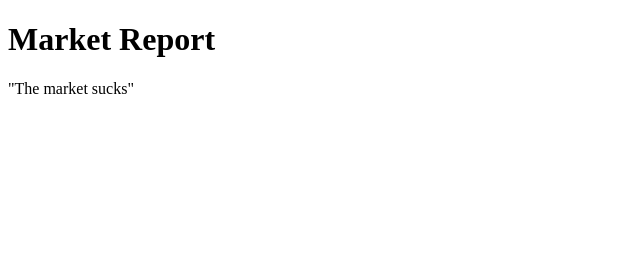
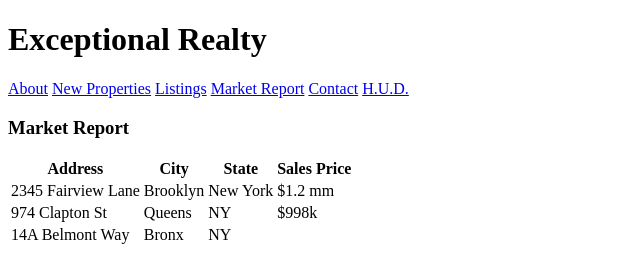
Before and after one commit to shravnk/exceptional-realty, a plain HTML site: page market-report.html in a window 1280 px wide. Shown: the whole page, without its empty margins (0-640 px from the left). Drawn offline with Linux system fonts and the light colour scheme.

Commit message:
add main pages text content image links

```diff
--- a/market-report.html
+++ b/market-report.html
@@ -4,11 +4,45 @@
   <meta charset="UTF-8">
   <meta name="viewport" content="width=device-width, initial-scale=1.0">
   <meta http-equiv="X-UA-Compatible" content="ie=edge">
-  <title>Exceptional Realty Group - Listings</title>
+  <title>Exceptional Realty Group - Market Report</title>
 </head>
 <body>
 
-  <h1>Market Report</h1>
-  <p>"The market sucks"</p>
+  <h1>Exceptional Realty</h1>
+  <a href="index.html">About</a>
+  <a href="new-properties.html">New Properties</a>
+  <a href="real-estate-listings.html">Listings</a>
+  <a href="market-report.html">Market Report</a>
+  <a href="contact.html">Contact</a>
+  <a href="http://hud.gov" target="_blank">H.U.D.</a>
+
+  <h3>Market Report</h3>
+  <table>
+    <tr>
+      <th>Address</th>
+      <th>City</th>
+      <th>State</th>
+      <th>Sales Price</th>
+    </tr>
+    <tr>
+      <td>2345 Fairview Lane</td>
+      <td>Brooklyn</td>
+      <td>New York</td>
+      <td>$1.2 mm</td>
+    </tr>
+    <tr>
+      <td>974 Clapton St</td>
+      <td>Queens</td>
+      <td>NY</td>
+      <td>$998k</td>
+
+    </tr>
+    <tr>
+      <td>14A Belmont Way</td>
+      <td>Bronx</td>
+      <td>NY</td>
+
+    </tr>
+  </table>
 </body>
 </html>
```
Also changed, not shown: contact.html (+21 -0 lines), index.html (+11 -0 lines), new-properties.html (+21 -0 lines), real-estate-listings.html (+7 -0 lines), images/mattis.png (added).
